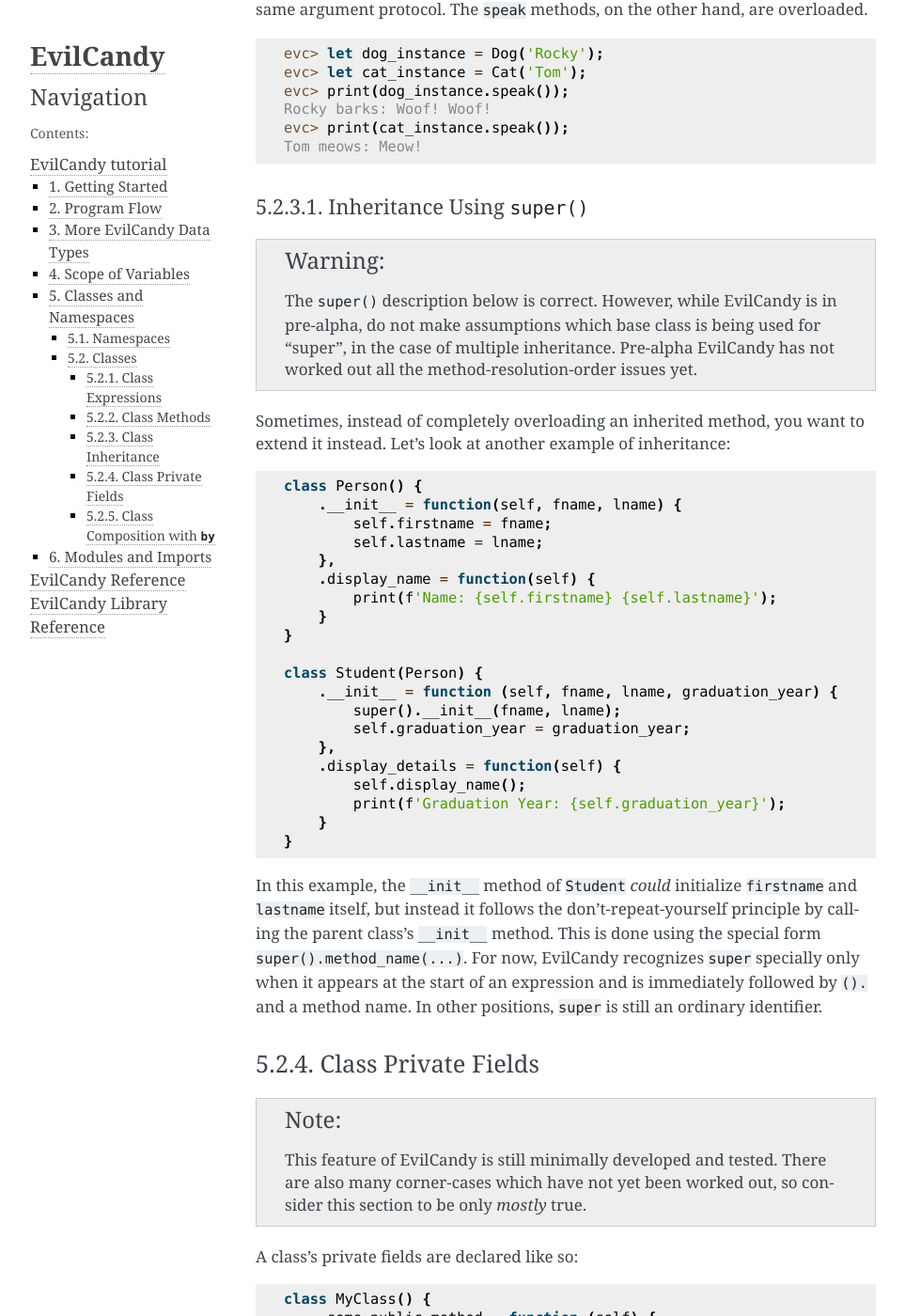
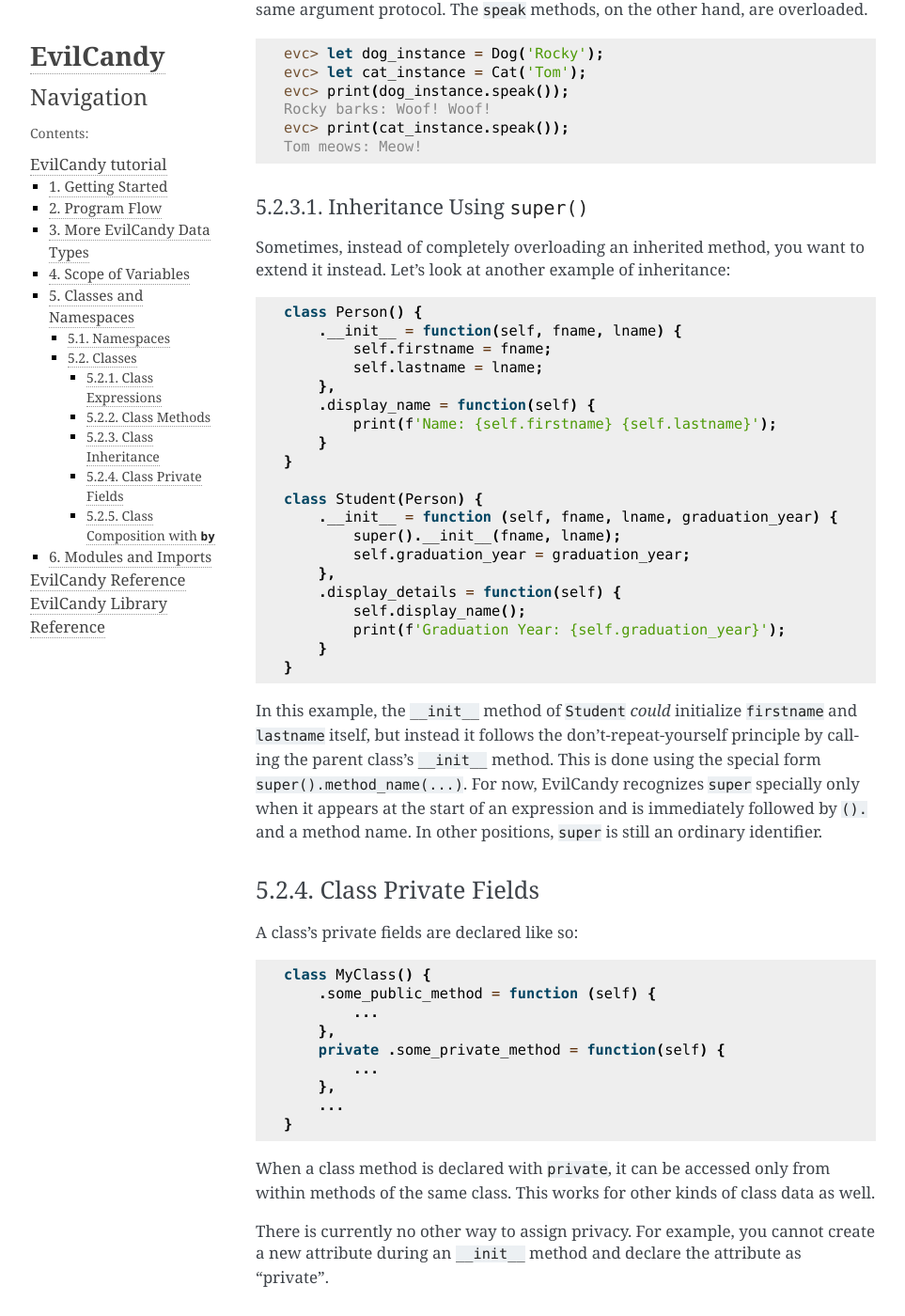
Before and after one commit to paul-bailey/EvilCandy, a Sphinx documentation site: the page built from Documentation/tutorial/classes_and_namespaces.rst, in a window 1280 px wide and 1400 px high, scrolled down 4668 px. Shown: the whole window at 94% size, without its empty margins (148-1111 px from the left). Built offline with Sphinx 7.4.7, drawn with Linux system fonts in a browser that asks for light colours.

Commit message:
remove some out-of-date admonitions

```diff
--- a/Documentation/tutorial/classes_and_namespaces.rst
+++ b/Documentation/tutorial/classes_and_namespaces.rst
@@ -245,14 +245,6 @@
 Inheritance Using ``super()``
 ~~~~~~~~~~~~~~~~~~~~~~~~~~~~~
 
-.. admonition:: Warning
-
-   The ``super()`` description below is correct.  However,
-   while EvilCandy is in pre-alpha, do not make assumptions
-   which base class is being used for "super", in the case of
-   multiple inheritance.  Pre-alpha EvilCandy has not worked
-   out all the method-resolution-order issues yet.
-
 Sometimes, instead of completely overloading an inherited method,
 you want to extend it instead.  Let's look at another example of
 inheritance::
@@ -289,12 +281,6 @@
 
 Class Private Fields
 --------------------
-
-.. note::
-
-   This feature of EvilCandy is still minimally developed and tested.
-   There are also many corner-cases which have not yet been worked out,
-   so consider this section to be only *mostly* true.
 
 A class's private fields are declared like so::
 
```
